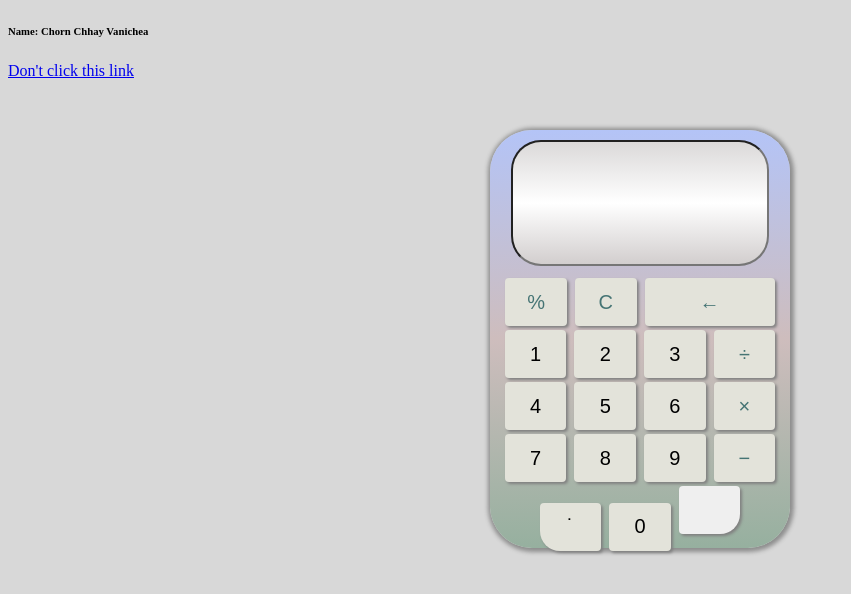
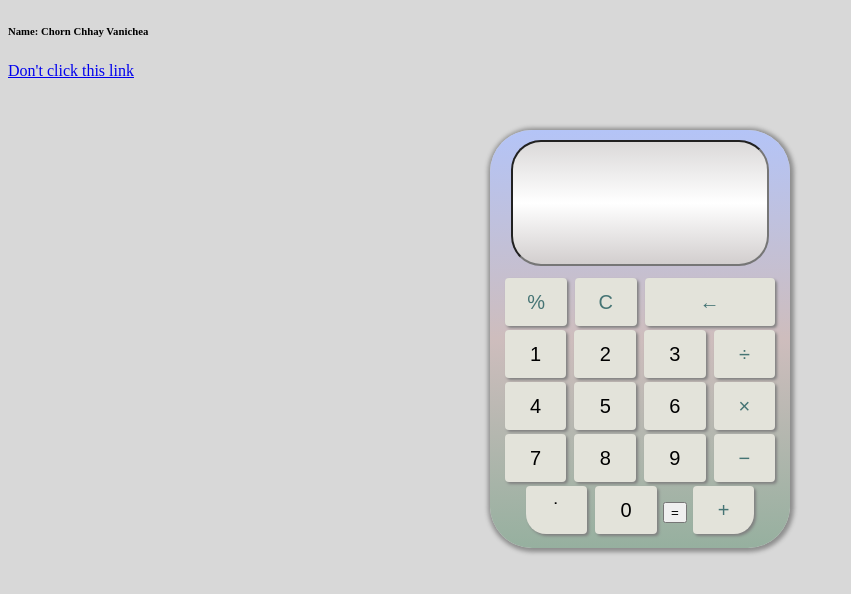
Before and after one commit to candy2368/calc, a plain HTML site: page index.html in a window 1280 px wide. Shown: the whole page, without its empty margins (0-851 px from the left). Drawn offline with Linux system fonts and the light colour scheme.

Commit message:
Update index.html

```diff
--- a/index.html
+++ b/index.html
@@ -45,7 +45,7 @@
                 <input type="button" class="calc-btt" style="border-bottom-left-radius: 20px;" value="&dot;" onclick="display.value += '.'">
                 <input type="button" class="calc-btt" value="0" onclick="display.value += '0' ">
 <!--                 <input type="button" class="calc-btt" value="&equals;" onclick="display.value = eval(display.value)"> -->
-                <button onclick="rickroll()>=</button>
+                <button onclick="rickroll()">=</button>
                 <input type="button" class="calc-btt calc-btt1" style="border-bottom-right-radius: 20px;" value="&plus;" onclick="display.value += '+'">
             </div>
 
```
